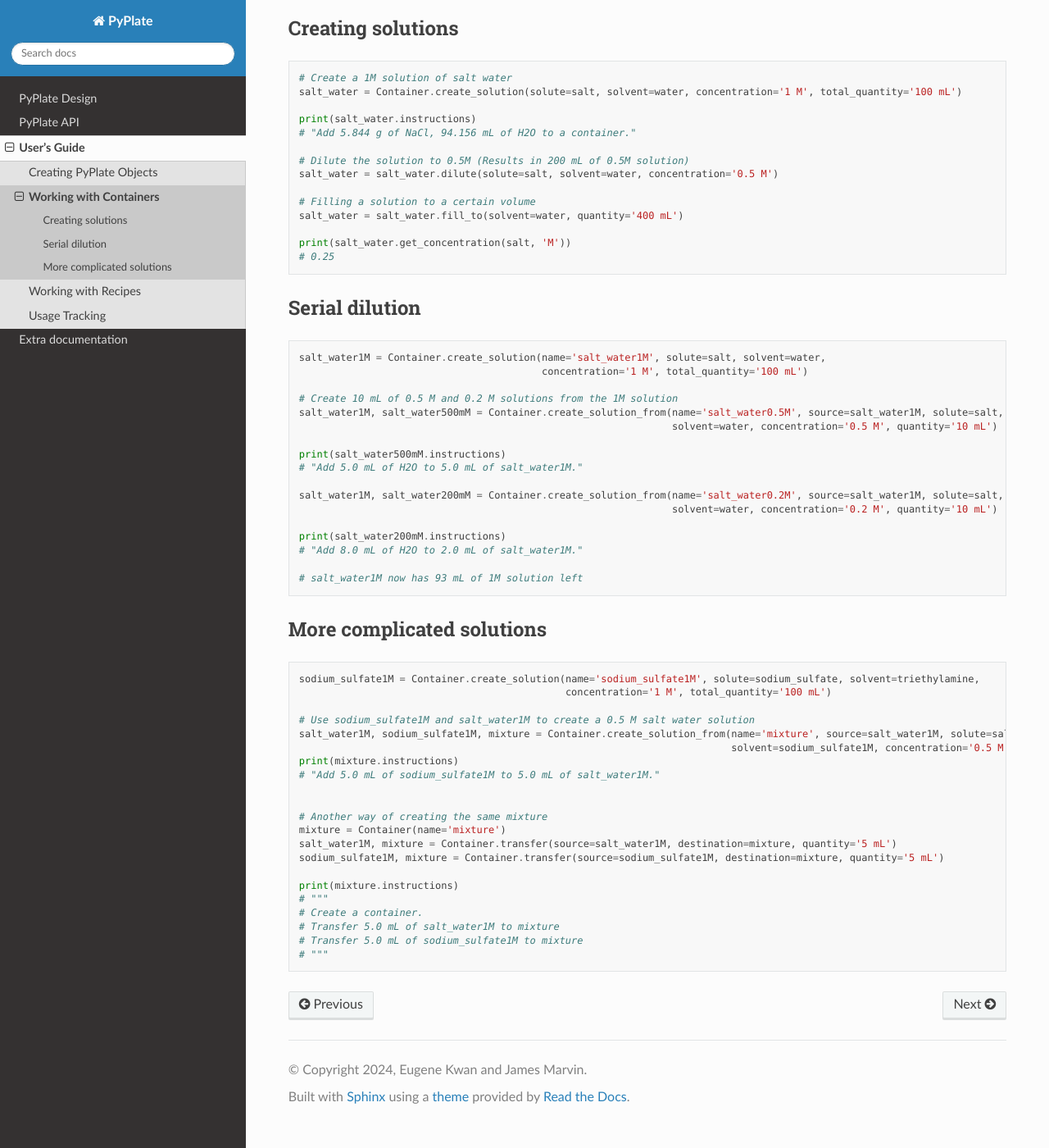
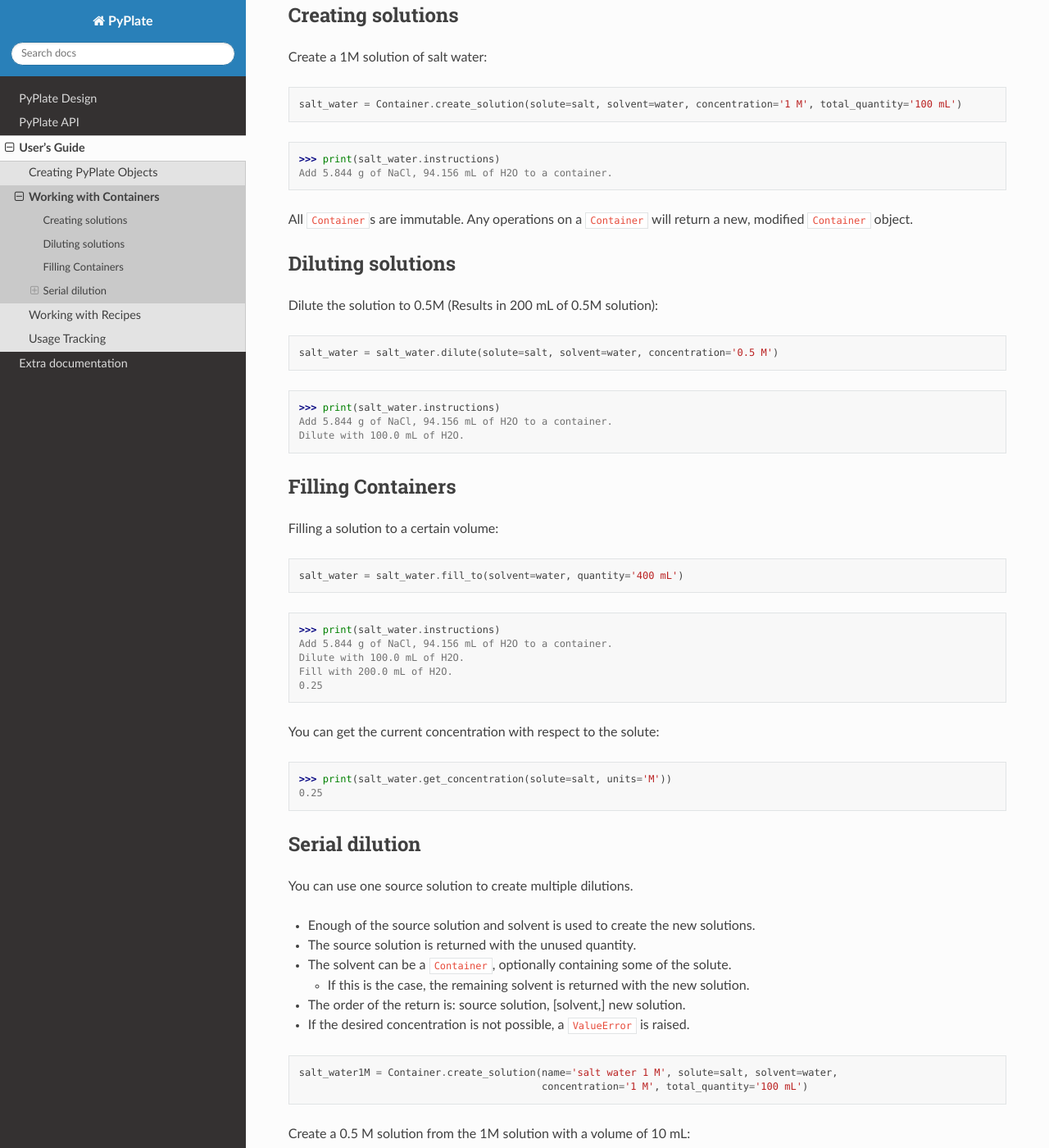
Before and after one commit to ekwan/PyPlate, a Sphinx documentation site: the page built from docs/source/users_guide_02.rst, in a window 1280 px wide and 1400 px high, scrolled down 324 px. Shown: the whole window at 82% size. Built offline with Sphinx 7.4.7 and the Read the Docs theme 2.0.0, drawn with Linux system fonts in a browser that asks for light colours; some of the changed text lies outside the part shown.

Commit message:
Added slices to users_guide_01.rst. Reworked users_guide_02.rst.

```diff
--- a/docs/source/experiment_design.rst
+++ b/docs/source/experiment_design.rst
@@ -1,3 +1,5 @@
+:orphan:
+
 pyplate.experiment\_design module
 =================================
 
--- a/docs/source/users_guide_02.rst
+++ b/docs/source/users_guide_02.rst
@@ -1,90 +1,120 @@
 .. _users_guide_02:
 
-=======================
 Working with Containers
 =======================
 
-The following examples use these Substances:
+The following examples use these ``Substance``\ s:
 
 ::
 
-    from pyplate import Substance, Container, Plate
-    salt = Substance.Solid(name='NaCl', mol_weight=58.44)
-    water = Substance.Liquid(name='H2O', mol_weight=18.01528, density=1.0)
-    sodium_sulfate = Substance.Solid(name='sodium_sulfate', mol_weight=142.04)
-    triethylamine = Substance.Liquid(name='triethylamine', mol_weight=101.19, density=0.726)
+    salt = Substance.solid(name='NaCl', mol_weight=58.44)
+    water = Substance.liquid(name='H2O', mol_weight=18.01528, density=1.0)
+    sodium_sulfate = Substance.solid(name='sodium_sulfate', mol_weight=142.04)
+    triethylamine = Substance.liquid(name='triethylamine', mol_weight=101.19, density=0.726)
 
-""""""""""""""""""
 Creating solutions
 """"""""""""""""""
 
-::
+Create a 1M solution of salt water::
 
-    # Create a 1M solution of salt water
     salt_water = Container.create_solution(solute=salt, solvent=water, concentration='1 M', total_quantity='100 mL')
 
-    print(salt_water.instructions)
-    # "Add 5.844 g of NaCl, 94.156 mL of H2O to a container."
+>>> print(salt_water.instructions)
+Add 5.844 g of NaCl, 94.156 mL of H2O to a container.
 
-    # Dilute the solution to 0.5M (Results in 200 mL of 0.5M solution)
+All ``Container``\ s are immutable. Any operations on a ``Container`` will return a new, modified ``Container`` object.
+
+Diluting solutions
+""""""""""""""""""
+
+Dilute the solution to 0.5M (Results in 200 mL of 0.5M solution)::
+
     salt_water = salt_water.dilute(solute=salt, solvent=water, concentration='0.5 M')
 
-    # Filling a solution to a certain volume
+>>> print(salt_water.instructions)
+Add 5.844 g of NaCl, 94.156 mL of H2O to a container.
+Dilute with 100.0 mL of H2O.
+
+Filling Containers
+""""""""""""""""""
+
+Filling a solution to a certain volume::
+
     salt_water = salt_water.fill_to(solvent=water, quantity='400 mL')
 
-    print(salt_water.get_concentration(salt, 'M'))
-    # 0.25
+>>> print(salt_water.instructions)
+Add 5.844 g of NaCl, 94.156 mL of H2O to a container.
+Dilute with 100.0 mL of H2O.
+Fill with 200.0 mL of H2O.
+0.25
+
+You can get the current concentration with respect to the solute:
+
+>>> print(salt_water.get_concentration(solute=salt, units='M'))
+0.25
 
 
-"""""""""""""""
 Serial dilution
 """""""""""""""
 
+You can use one source solution to create multiple dilutions.
+
+- Enough of the source solution and solvent is used to create the new solutions.
+- The source solution is returned with the unused quantity.
+- The solvent can be a ``Container``, optionally containing some of the solute.
+
+  - If this is the case, the remaining solvent is returned with the new solution.
+- The order of the return is: source solution, [solvent,] new solution.
+- If the desired concentration is not possible, a ``ValueError`` is raised.
+
 ::
 
-    salt_water1M = Container.create_solution(name='salt_water1M', solute=salt, solvent=water,
+    salt_water1M = Container.create_solution(name='salt water 1 M', solute=salt, solvent=water,
                                              concentration='1 M', total_quantity='100 mL')
 
-    # Create 10 mL of 0.5 M and 0.2 M solutions from the 1M solution
+Create a 0.5 M solution from the 1M solution with a volume of 10 mL::
+
     salt_water1M, salt_water500mM = Container.create_solution_from(name='salt_water0.5M', source=salt_water1M, solute=salt,
                                                                    solvent=water, concentration='0.5 M', quantity='10 mL')
 
-    print(salt_water500mM.instructions)
-    # "Add 5.0 mL of H2O to 5.0 mL of salt_water1M."
+>>> print(salt_water500mM.instructions)
+Add 5.0 mL of H2O to 5.0 mL of salt water 1 M.
+
+You can get the current volume of a ``Container``
+
+>>> print(salt_water500mM.get_volume(unit='mL'))
+10.0
+
+Create a 0.2 M solution from the 1M solution with a volume of 10 mL::
 
     salt_water1M, salt_water200mM = Container.create_solution_from(name='salt_water0.2M', source=salt_water1M, solute=salt,
                                                                    solvent=water, concentration='0.2 M', quantity='10 mL')
 
-    print(salt_water200mM.instructions)
-    # "Add 8.0 mL of H2O to 2.0 mL of salt_water1M."
+>>> print(salt_water200mM.instructions)
+Add 8.0 mL of H2O to 2.0 mL of salt water 1 M.
 
-    # salt_water1M now has 93 mL of 1M solution left
+The 1 M salt water solution now has 93 mL left.
 
+>>> print(salt_water1M.get_volume(unit='mL'))
+93.0
 
-""""""""""""""""""""""""""
-More complicated solutions
-""""""""""""""""""""""""""
+Using a solution as the solvent
+-------------------------------
 
-::
+You can use a solution as the solvent for a new solution.
 
-    sodium_sulfate1M = Container.create_solution(name='sodium_sulfate1M', solute=sodium_sulfate, solvent=triethylamine,
+Create the solvent solution::
+
+    sodium_sulfate1M = Container.create_solution(name='sodium sulfate 1 M', solute=sodium_sulfate, solvent=triethylamine,
                                                  concentration='1 M', total_quantity='100 mL')
 
-    # Use sodium_sulfate1M and salt_water1M to create a 0.5 M salt water solution
+.. note::
+    Sodium sulfate is not really soluble in triethylamine. This is just an example.
+
+Use sodium_sulfate1M and salt_water1M to create a 0.5 M salt solution::
+
     salt_water1M, sodium_sulfate1M, mixture = Container.create_solution_from(name='mixture', source=salt_water1M, solute=salt,
                                                                              solvent=sodium_sulfate1M, concentration='0.5 M', quantity='10 mL')
-    print(mixture.instructions)
-    # "Add 5.0 mL of sodium_sulfate1M to 5.0 mL of salt_water1M."
 
-
-    # Another way of creating the same mixture
-    mixture = Container(name='mixture')
-    salt_water1M, mixture = Container.transfer(source=salt_water1M, destination=mixture, quantity='5 mL')
-    sodium_sulfate1M, mixture = Container.transfer(source=sodium_sulfate1M, destination=mixture, quantity='5 mL')
-
-    print(mixture.instructions)
-    # """
-    # Create a container.
-    # Transfer 5.0 mL of salt_water1M to mixture
-    # Transfer 5.0 mL of sodium_sulfate1M to mixture
-    # """
+>>> print(mixture.instructions)
+Add 5.0 mL of sodium sulfate 1 M to 5.0 mL of salt water 1 M.
```
Also changed, not shown: docs/source/markdown/OldUsersGuide.md (deleted, +0 -216 lines), docs/source/markdown/usage-tracking.md (deleted, +0 -196 lines), docs/source/users_guide_01.rst (+31 -0 lines), 1 other file.
